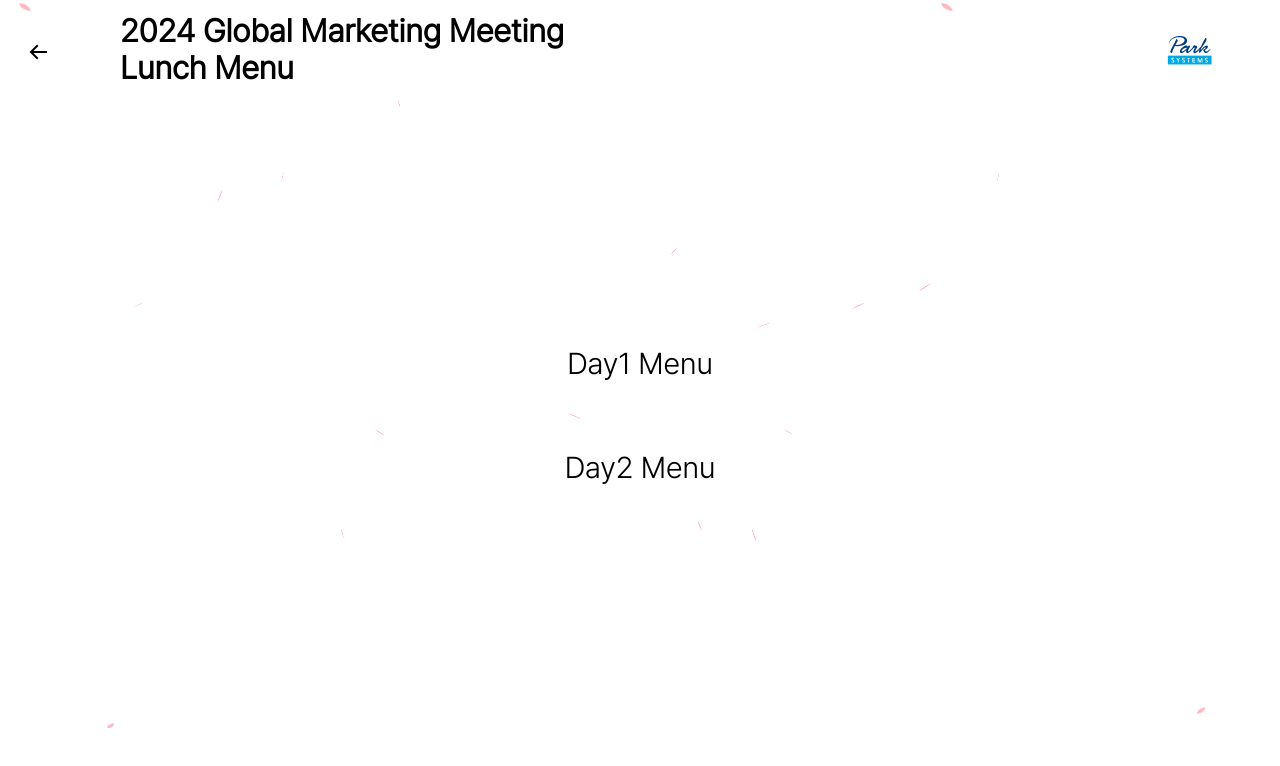
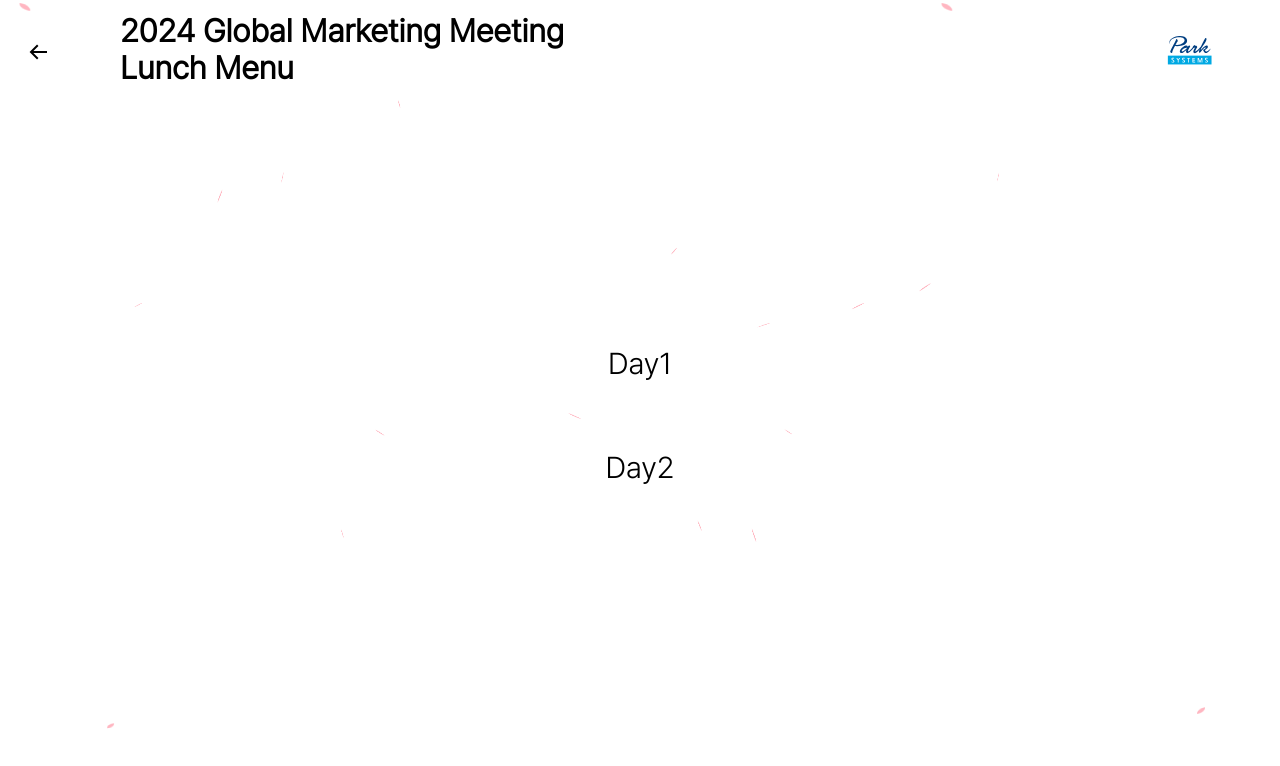
Before and after one commit to JohnWJun/AMM2024, a Next.js app: page /meal in a window 1280 px wide. Shown: the top 766 px of the page. Built offline with nearby package versions, Linux system fonts and the light colour scheme.

Commit message:
"15th commit"

```diff
--- a/src/app/meal/meal.module.css
+++ b/src/app/meal/meal.module.css
@@ -67,5 +67,11 @@
     color:cadetblue;
 }
 .formSection{
-    width:100%
+    width:100%;
+    display:flex;
+    flex-direction: column;
+    justify-content: center;
 }
+.formSection h2{
+    text-align: center;
+}
--- a/src/app/meal/page.tsx
+++ b/src/app/meal/page.tsx
@@ -42,14 +42,16 @@ export default function Quiz() {
                 <div className={style.buttonSection}>
                         {!day1Open &&
                                 <button onClick={day1OpenClickOpen}>
-                                    Day1 Menu
+                                    Day1
                                 </button>
                             }
                             </div>
                     <div className={style.formSection}>
                     {day1Open &&
+                    <>
+                     <h2>Day1 Menu:</h2>
+                        <div className={style.menuBox}>
 
-                        <div className={style.menuBox}>
                             <div className={style.optionBox}>
                                 <h4>Option 1: Fries Combo Lunch box</h4>
                                 <Image
@@ -62,7 +64,7 @@ export default function Quiz() {
                                 />
                                 </div>
                                 <div className={style.optionBox}>
-                                <h4>Option 2: Silver salmon grilled with salt & mixed fried lunch box</h4>
+                                <h4>Option 2: Silver Salmon Grilled with Salt & Mixed Fried Lunch Box</h4>
                                 <Image
                                 className={style.menu}
                                 src="/day1lunch2.jpg"
@@ -85,19 +87,21 @@ export default function Quiz() {
                                 </div>
 
                                 </div>
+                                </>
                         }
                     </div>
 
                     <div className={style.buttonSection}>
                         {!day2Open &&
                                 <button onClick={day2OpenClickOpen}>
-                                    Day2 Menu
+                                    Day2
                                 </button>
                             }
                             </div>
                     <div className={style.formSection}>
                     {day2Open &&
-
+                    <>
+                    <h2>Day2 Menu:</h2>
                         <div className={style.menuBox}>
                             <div className={style.optionBox}>
                                 <h4>Option 1: Deep-fried and Grilled Salmon Lunch Box</h4>
@@ -134,6 +138,7 @@ export default function Quiz() {
                                 </div>
 
                                 </div>
+                                </>
                         }
                     </div>
 
```
